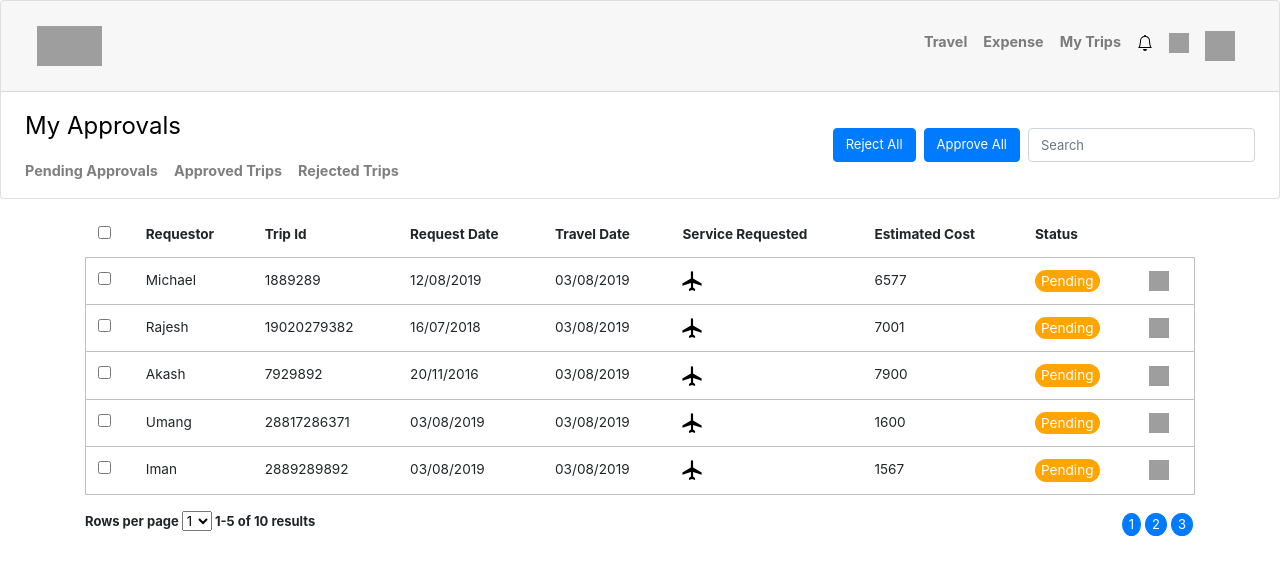
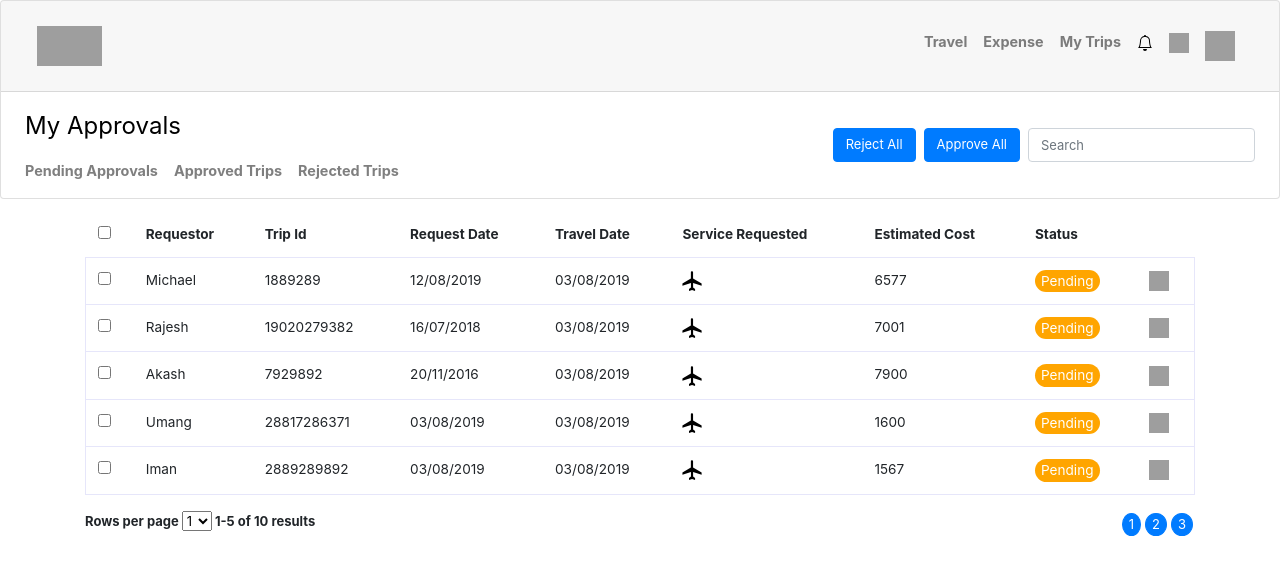
Before and after one commit to archit324/Testing, a React (Create React App) app: page / in a window 1280 px wide. Shown: the top 574 px of the page. Built offline with nearby package versions, Linux system fonts and the light colour scheme; grey boxes are pictures that could not be loaded.

Commit message:
lavender

```diff
--- a/src/components/Component.css
+++ b/src/components/Component.css
@@ -1,6 +1,6 @@
 #row{
     border: solid ;
-    border-color: silver;
+    border-color: lavender;
     border-width: 0.5px;
     padding: 10px !important;
 }
```
